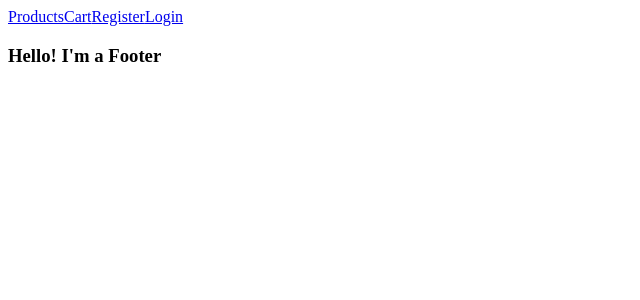
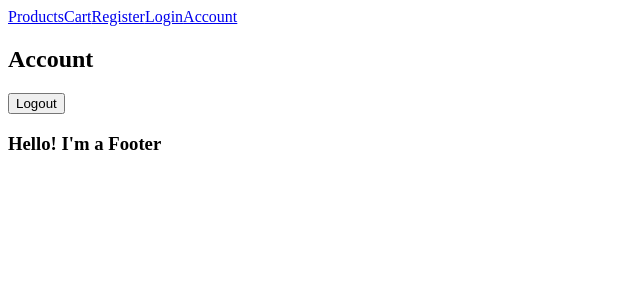
Before and after one commit to CPatterson94/Its_A_Shoe_In, a React (Vite) app: page /account in a window 1280 px wide. Shown: the top 300 px of the page, without its empty margins (0-640 px from the left). Built offline with nearby package versions, Linux system fonts and the light colour scheme; no server answers.

Commit message:
Added Account to Nav, in account added logout, adn h1, more updates to come on that

```diff
--- a/src/client/App.jsx
+++ b/src/client/App.jsx
@@ -1,16 +1,18 @@
 import React from "react";
 import ProductList from "./pages/index";
-import {Route, Routes} from "react-router-dom";
+import { Route, Routes } from "react-router-dom";
 import Register from "./pages/register";
 import Login from "./pages/login";
+import Account from "./pages/account";
 
 const App = () => {
   return (
     <div>
       <Routes>
-        <Route path={"/"} element={<ProductList/>}/>
-        <Route path={"/register"} element={<Register/>}/>
-        <Route path={"/login"} element={<Login/>}/>
+        <Route path={"/"} element={<ProductList />} />
+        <Route path={"/register"} element={<Register />} />
+        <Route path={"/login"} element={<Login />} />
+        <Route path={"/account"} element={<Account />} />
       </Routes>
     </div>
   );
--- a/src/client/components/navigation/nav.jsx
+++ b/src/client/components/navigation/nav.jsx
@@ -1,31 +1,28 @@
-import {Link} from "react-router-dom";
+import { Link } from "react-router-dom";
 
 //import {useState} from "react";
 //import {useSelector} from "react-redux";
 //import {useLogoutMutation} from
 //import SearchBar from
 
-function Nav(){
-
+function Nav() {
   // const [logout] = useLogoutMutation();
   // const user = useSelector((state)=>state.auth.credentials.user) || "";
 
   return (
     <>
       <nav>
-               <div >
-               {/* <SearchBar/> */}
-               </div>
+        <div>{/* <SearchBar/> */}</div>
         <div>
           <Link to="/">Products</Link>
           <Link to="/cart">Cart</Link>
           <Link to={"/register"}>Register</Link>
           <Link to={"/login"}>Login</Link>
-                   {/* {user.userId && <Link to={"/user"}></Link>} */}
+          <Link to={"/account"}>Account</Link>
         </div>
       </nav>
     </>
-   )
+  );
 }
 
 export default Nav;
--- a/src/client/pages/account.jsx
+++ b/src/client/pages/account.jsx
@@ -0,0 +1,22 @@
+import React from "react";
+import axios from "axios";
+
+const Account = () => {
+  const handleLogout = async () => {
+    try {
+      await axios.post("/api/auth/logout");
+      console.log("User logged out successfully");
+    } catch (error) {
+      console.error("Error logging out user:", error.response.data);
+    }
+  };
+
+  return (
+    <div>
+      <h2>Account</h2>
+      <button onClick={handleLogout}>Logout</button>
+    </div>
+  );
+};
+
+export default Account;
```
Lines whose indentation alone changed are shown as unchanged.
